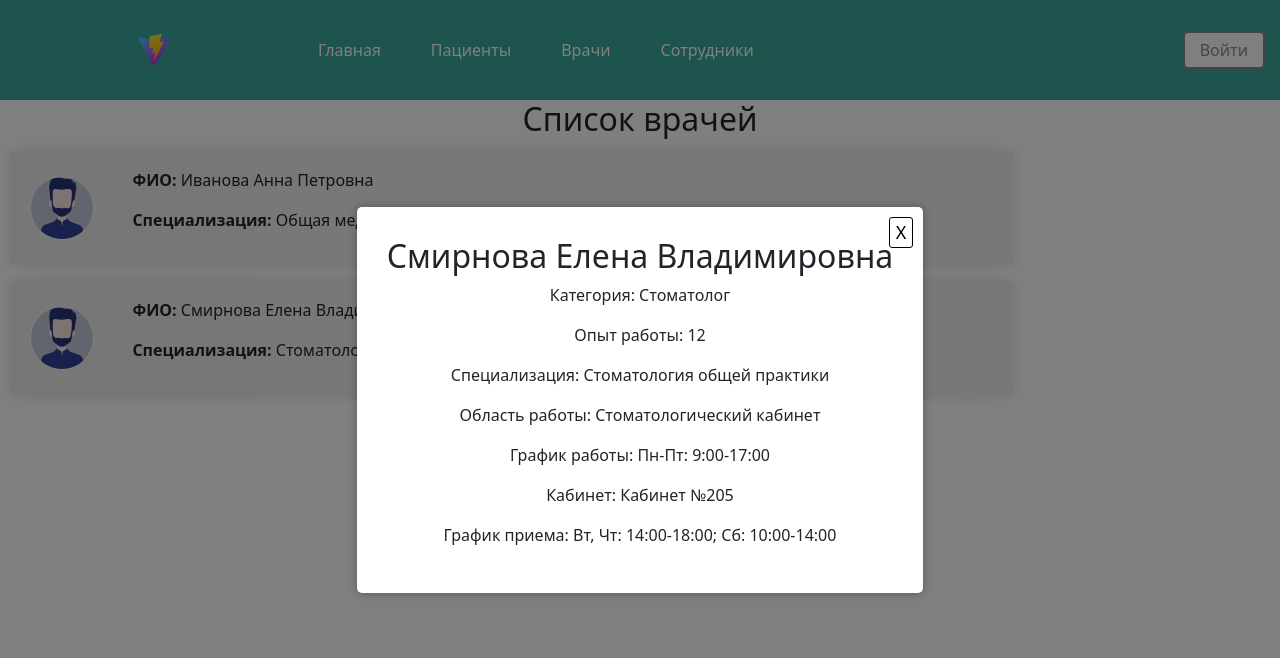
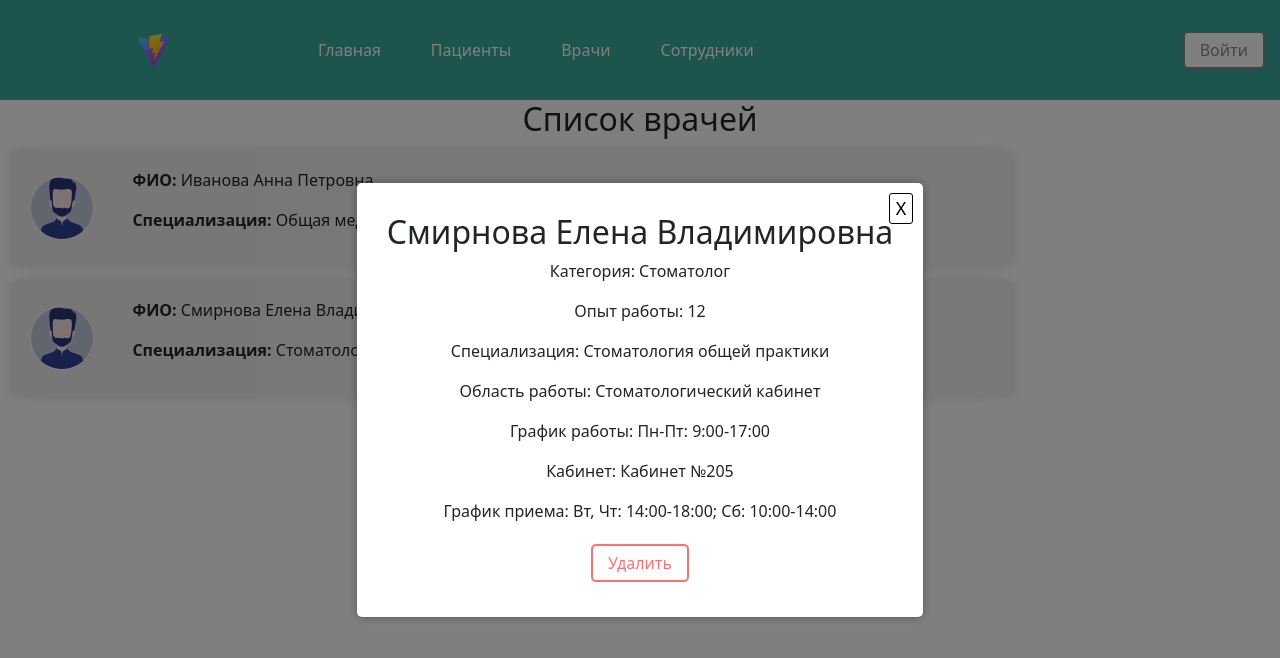
Before and after one commit to KirichenkoND/Budgerigar-1, a React (Vite) app in the folder frontend/: page /doctors in a window 1280 px wide. Both pictures are taken after a click on the element 512 px from the left and 338 px from the top of the page. Shown: the top 658 px of the page. Built offline with nearby package versions, Linux system fonts and the light colour scheme.

Commit message:
Change doctor card #10

```diff
--- a/frontend/src/components/DoctorList/DoctorCard.tsx
+++ b/frontend/src/components/DoctorList/DoctorCard.tsx
@@ -1,4 +1,6 @@
 import React from 'react';
+import Button from '../../UI/Button/Button';
+
 import './DoctorCard.scss';
 
 interface DoctorCardProps {
@@ -16,6 +18,7 @@ interface DoctorCardProps {
 
 const DoctorCard: React.FC<DoctorCardProps> = ({ id, name, category, experience, age, specialization, area, schedule, office, appointmentSchedule }) => {
     return (
+        <>
             <div>
                 <h2>{name}</h2>
                 <p>Категория: {category}</p>
@@ -26,6 +29,10 @@ const DoctorCard: React.FC<DoctorCardProps> = ({ id, name, category, experience,
                 <p>Кабинет: {office}</p>
                 <p>График приема: {appointmentSchedule}</p>
             </div>
+            <div>
+                <Button text="Удалить" styleName="red_btn"/>
+            </div>
+        </>
     );
 }
 
```
Lines whose indentation alone changed are shown as unchanged.
